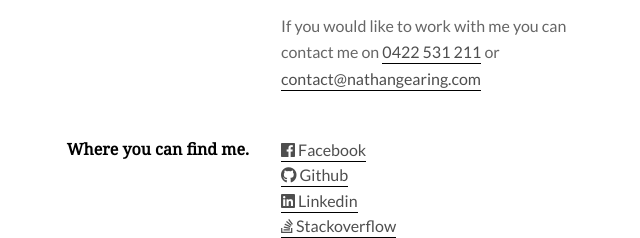
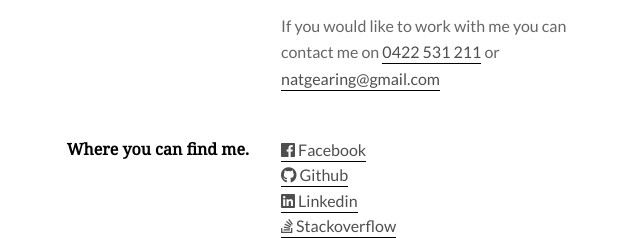
Before and after one commit to ngearing/ngearing.github.io, a website built with Parcel: page index.html in a window 1280 px wide. Shown: the part 560-798 px from the top of the page, 331-971 px from the left. Built offline with nearby package versions, Linux system fonts and the light colour scheme.

Commit message:
Update - email address

```diff
--- a/index.html
+++ b/index.html
@@ -10,9 +10,12 @@
 
     <title>nathan gearing</title>
 
-    <link rel="preload" as="font" media="screen" crossorigin="anonymous" onload="this.rel = 'stylesheet'" href="https://fonts.googleapis.com/css?family=Lato|Noto+Serif">
-    <link rel="preload" as="font" media="screen" crossorigin="anonymous" onload="this.rel = 'stylesheet'" href="https://use.fontawesome.com/releases/v5.0.12/css/brands.css">
-    <link rel="preload" as="font" media="screen" crossorigin="anonymous" onload="this.rel = 'stylesheet'" href="https://use.fontawesome.com/releases/v5.0.12/css/fontawesome.css">
+    <link rel="preload" as="font" media="screen" crossorigin="anonymous" onload="this.rel = 'stylesheet'"
+        href="https://fonts.googleapis.com/css?family=Lato|Noto+Serif">
+    <link rel="preload" as="font" media="screen" crossorigin="anonymous" onload="this.rel = 'stylesheet'"
+        href="https://use.fontawesome.com/releases/v5.0.12/css/brands.css">
+    <link rel="preload" as="font" media="screen" crossorigin="anonymous" onload="this.rel = 'stylesheet'"
+        href="https://use.fontawesome.com/releases/v5.0.12/css/fontawesome.css">
 </head>
 
 <body>
@@ -20,7 +23,8 @@
     <div class="content">
         <div class="header">
             <h2>Web Design &
-                <br> Web Development</h2>
+                <br> Web Development
+            </h2>
         </div>
         <div class="left">
             <p>Hi I'm Nathan, a Website Developer from Central Victoria (Bendigo, Castlemaine).</p>
@@ -30,7 +34,7 @@
             <p>My skills include HTML, CSS, Javascript, PHP, WordPress Theme & Plugin Development.</p>
             <p>If you would like to work with me you can contact me on
                 <a href="tel:+61422531211">0422 531 211</a> or
-                <a href="mailto:contact@nathangearing.com">contact@nathangearing.com</a>
+                <a href="mailto:natgearing@gmail.com">natgearing@gmail.com</a>
             </p>
         </div>
     </div>
```
